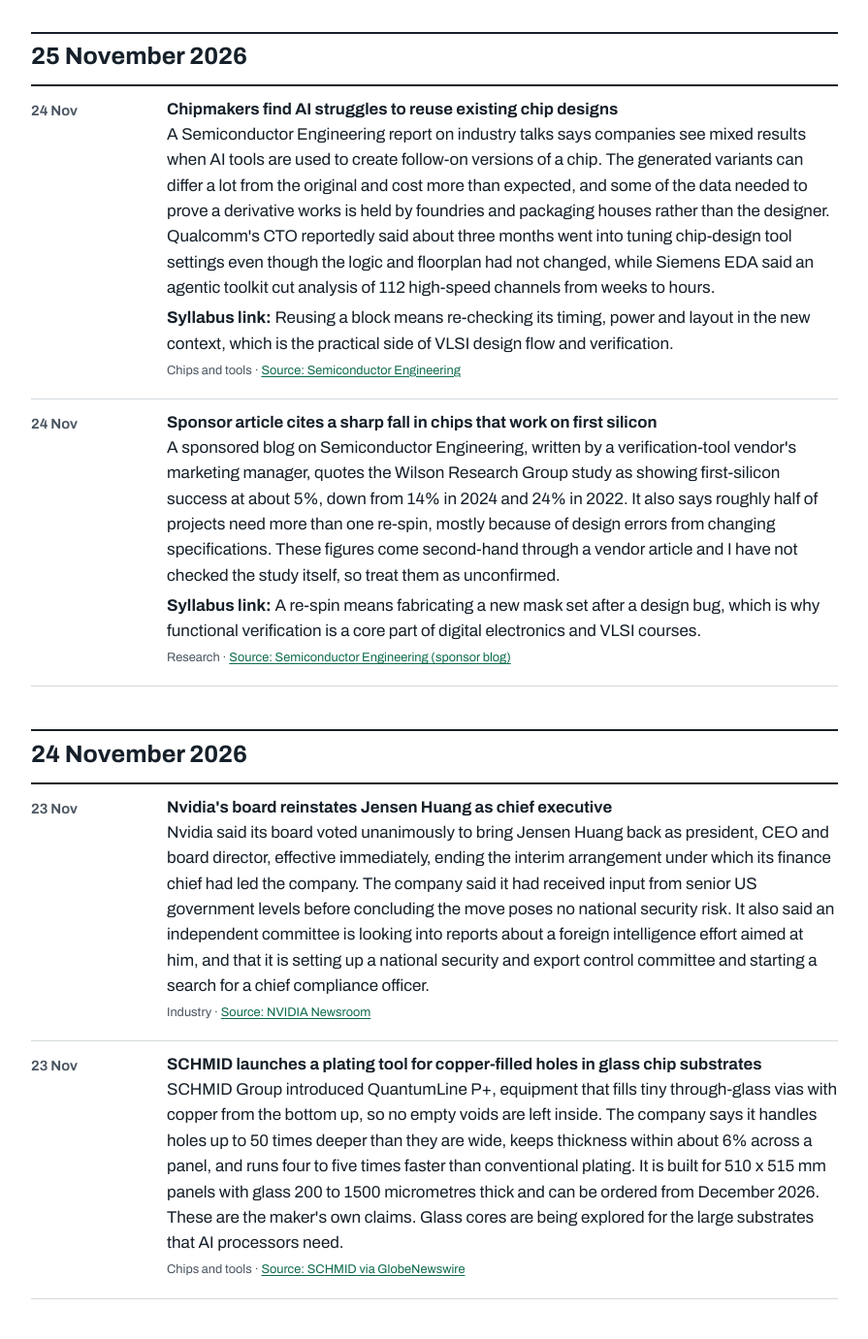
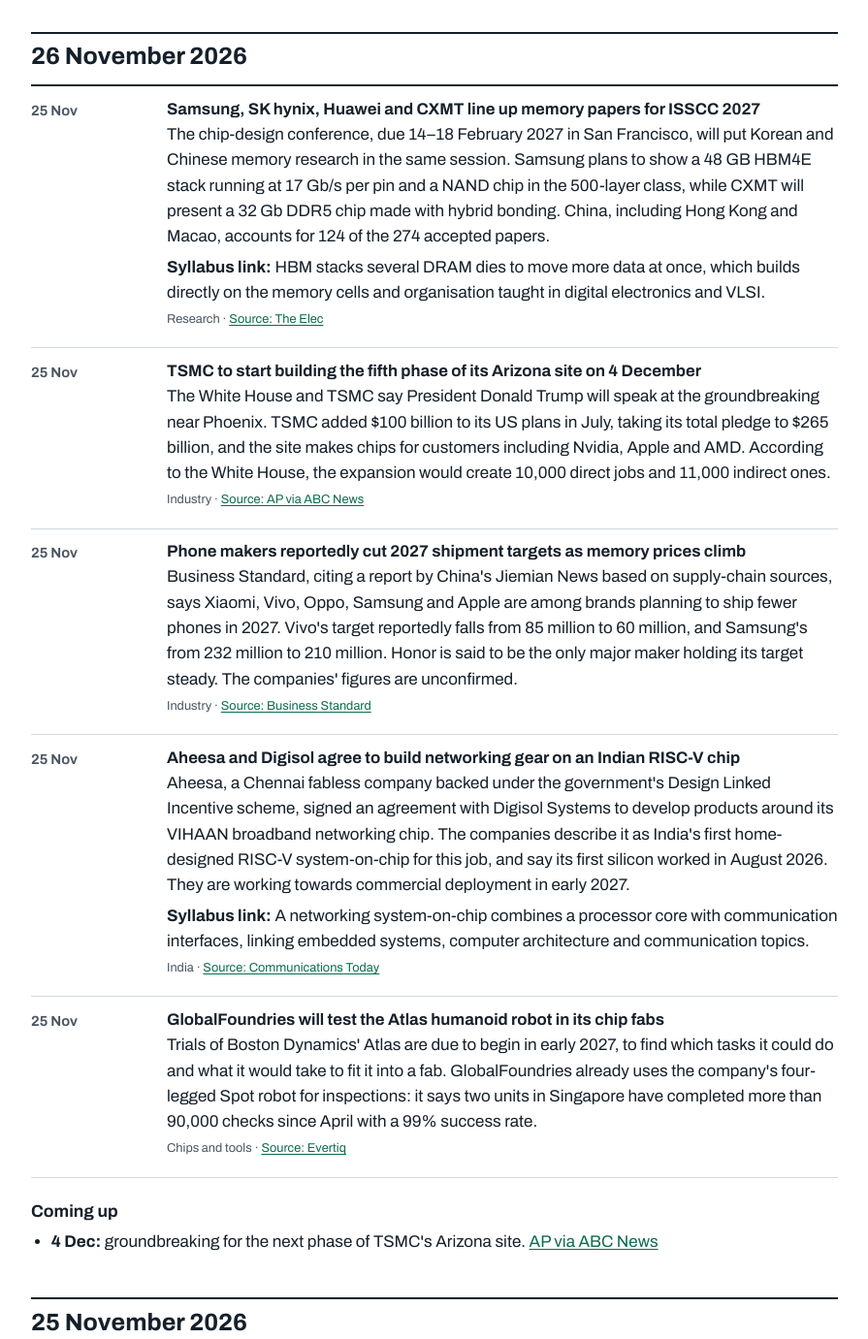
Before and after one commit to iamHari18/Hadeon123, a plain HTML site: page news/index.html in a window 1280 px wide. Shown: the part 300-1681 px from the top of the page at 97% size, without its empty margins (48-943 px from the left). Drawn offline with Linux system fonts and the light colour scheme.

Commit message:
News: 2026-11-26
Co-Authored-By: Claude Sonnet 5.5 <noreply@anthropic.com>
Claude-Session: https://claude.ai/code/session_011KNJ4ro2uMRmbeZGg9KK9d

```diff
--- a/news/index.html
+++ b/news/index.html
@@ -68,6 +68,57 @@
   Also update "Last updated" in the footer and <lastmod> for news/ in sitemap.xml.
 -->
 <!-- NEWEST DAY GOES HERE -->
+<section class="day" id="d-2026-11-26">
+<h2>26 November 2026</h2>
+<ul class="log">
+<li>
+<time datetime="2026-11-25">25 Nov</time>
+<div>
+<h3>Samsung, SK hynix, Huawei and CXMT line up memory papers for ISSCC 2027</h3>
+<p>The chip-design conference, due 14–18 February 2027 in San Francisco, will put Korean and Chinese memory research in the same session. Samsung plans to show a 48 GB HBM4E stack running at 17 Gb/s per pin and a NAND chip in the 500-layer class, while CXMT will present a 32 Gb DDR5 chip made with hybrid bonding. China, including Hong Kong and Macao, accounts for 124 of the 274 accepted papers.</p>
+<p><b>Syllabus link:</b> HBM stacks several DRAM dies to move more data at once, which builds directly on the memory cells and organisation taught in digital electronics and VLSI.</p>
+<p class="tag">Research · <a href="https://www.thelec.net/news/articleView.html?idxno=15909">Source: The Elec</a></p>
+</div>
+</li>
+<li>
+<time datetime="2026-11-25">25 Nov</time>
+<div>
+<h3>TSMC to start building the fifth phase of its Arizona site on 4 December</h3>
+<p>The White House and TSMC say President Donald Trump will speak at the groundbreaking near Phoenix. TSMC added $100 billion to its US plans in July, taking its total pledge to $265 billion, and the site makes chips for customers including Nvidia, Apple and AMD. According to the White House, the expansion would create 10,000 direct jobs and 11,000 indirect ones.</p>
+<p class="tag">Industry · <a href="https://abcnews.com/US/wireStory/trump-heads-arizona-week-high-stakes-expansion-tsmcs-138455173">Source: AP via ABC News</a></p>
+</div>
+</li>
+<li>
+<time datetime="2026-11-25">25 Nov</time>
+<div>
+<h3>Phone makers reportedly cut 2027 shipment targets as memory prices climb</h3>
+<p>Business Standard, citing a report by China's Jiemian News based on supply-chain sources, says Xiaomi, Vivo, Oppo, Samsung and Apple are among brands planning to ship fewer phones in 2027. Vivo's target reportedly falls from 85 million to 60 million, and Samsung's from 232 million to 210 million. Honor is said to be the only major maker holding its target steady. The companies' figures are unconfirmed.</p>
+<p class="tag">Industry · <a href="https://business-standard.com/technology/tech-news/xiaomi-vivo-oppo-cut-2027-shipment-targets-as-memory-prices-soar-126112500230_1.html">Source: Business Standard</a></p>
+</div>
+</li>
+<li>
+<time datetime="2026-11-25">25 Nov</time>
+<div>
+<h3>Aheesa and Digisol agree to build networking gear on an Indian RISC-V chip</h3>
+<p>Aheesa, a Chennai fabless company backed under the government's Design Linked Incentive scheme, signed an agreement with Digisol Systems to develop products around its VIHAAN broadband networking chip. The companies describe it as India's first home-designed RISC-V system-on-chip for this job, and say its first silicon worked in August 2026. They are working towards commercial deployment in early 2027.</p>
+<p><b>Syllabus link:</b> A networking system-on-chip combines a processor core with communication interfaces, linking embedded systems, computer architecture and communication topics.</p>
+<p class="tag">India · <a href="https://www.communicationstoday.co.in/aheesa-digisol-sign-mou-to-build-networking-products-on-vihaan-chipset/">Source: Communications Today</a></p>
+</div>
+</li>
+<li>
+<time datetime="2026-11-25">25 Nov</time>
+<div>
+<h3>GlobalFoundries will test the Atlas humanoid robot in its chip fabs</h3>
+<p>Trials of Boston Dynamics' Atlas are due to begin in early 2027, to find which tasks it could do and what it would take to fit it into a fab. GlobalFoundries already uses the company's four-legged Spot robot for inspections: it says two units in Singapore have completed more than 90,000 checks since April with a 99% success rate.</p>
+<p class="tag">Chips and tools · <a href="https://evertiq.com/design/2026-11-25-globalfoundries-to-test-atlas-humanoid-robots-in-its-fabs">Source: Evertiq</a></p>
+</div>
+</li>
+</ul>
+<h3 class="watch">Coming up</h3>
+<ul>
+<li><b>4 Dec:</b> groundbreaking for the next phase of TSMC's Arizona site. <a href="https://abcnews.com/US/wireStory/trump-heads-arizona-week-high-stakes-expansion-tsmcs-138455173">AP via ABC News</a></li>
+</ul>
+</section>
 <section class="day" id="d-2026-11-25">
 <h2>25 November 2026</h2>
 <ul class="log">
@@ -786,7 +837,7 @@
 </div>
 <footer class="foot">
 <div class="bar">
-<p>Hadeon is an independent study resource. Last updated <time datetime="2026-11-25">25 Nov 2026</time>.</p>
+<p>Hadeon is an independent study resource. Last updated <time datetime="2026-11-26">26 Nov 2026</time>.</p>
 <ul>
 <li><a href="../placement/">Placement</a></li>
 <li><a href="../study/">Study material</a></li>
--- a/sitemap.xml
+++ b/sitemap.xml
@@ -77,7 +77,7 @@
   </url>
   <url>
     <loc>https://iamhari18.github.io/Hadeon123/news/</loc>
-    <lastmod>2026-11-25</lastmod>
+    <lastmod>2026-11-26</lastmod>
     <priority>0.9</priority>
   </url>
   <url>
```
